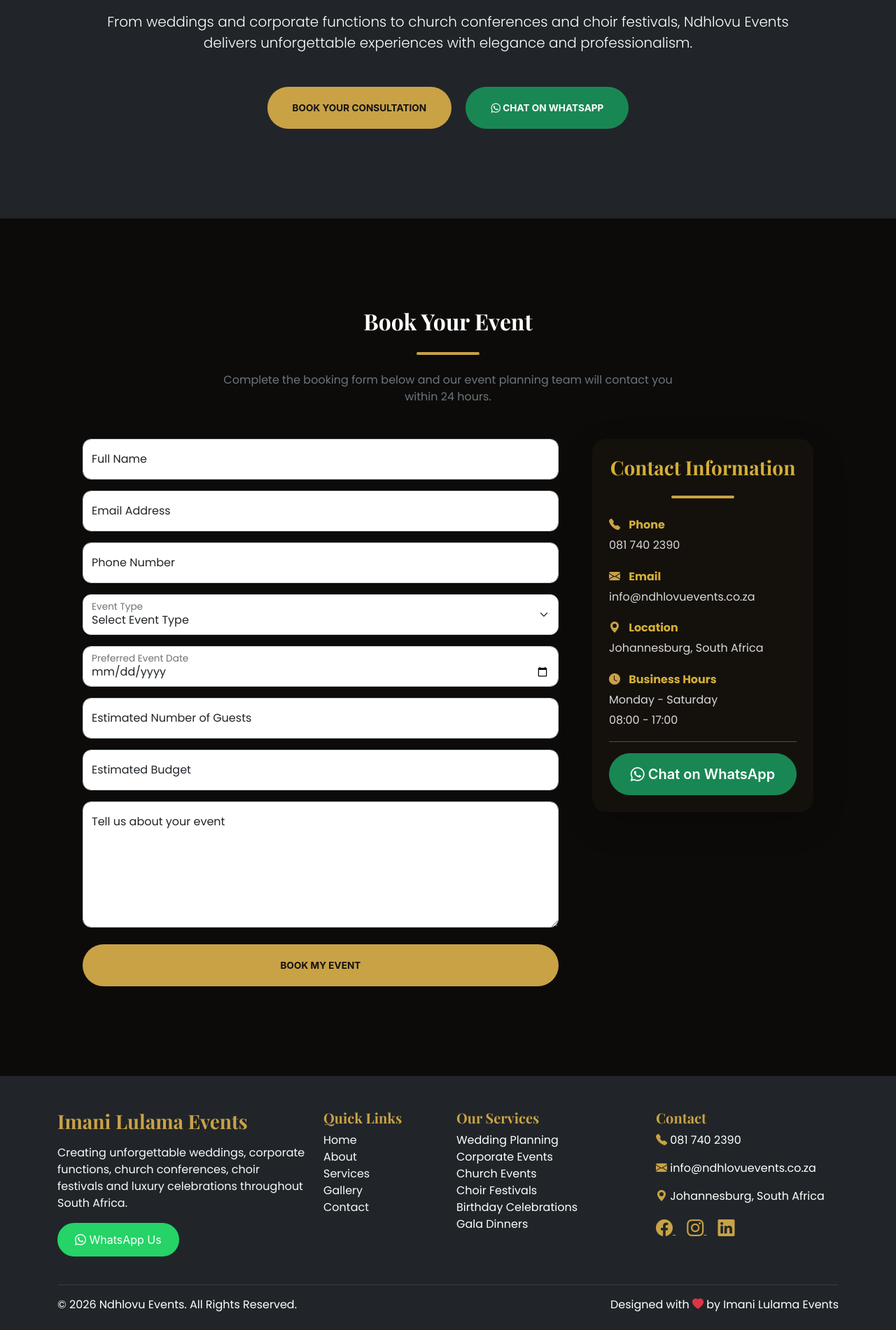
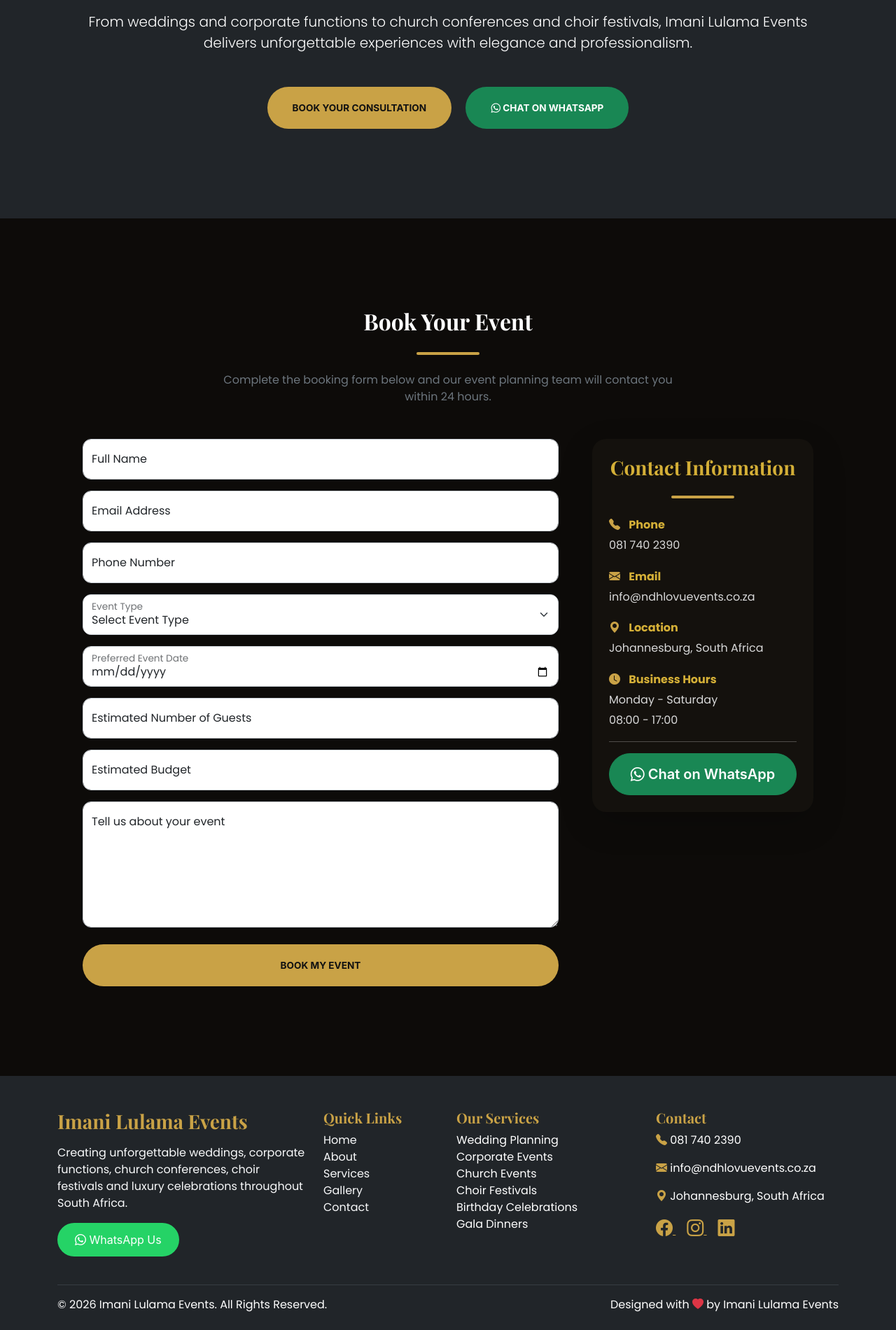
Before and after one commit to zindabatech-wq/ndlovu-events, a plain HTML site: page index.html in a window 1280 px wide. Shown: the part 5116-7016 px from the top of the page at 70% size. Drawn offline with nearby package versions, Linux system fonts and the light colour scheme.

Commit message:
Update index.html

```diff
--- a/index.html
+++ b/index.html
@@ -587,7 +587,7 @@
 
         <p class="lead mb-5">
             From weddings and corporate functions to church conferences and choir festivals,
-            Ndhlovu Events delivers unforgettable experiences with elegance and professionalism.
+            Imani Lulama Events delivers unforgettable experiences with elegance and professionalism.
         </p>
 
         <a class="btn btn-primary btn-xl" href="#contact">
@@ -916,7 +916,7 @@
 
             <div class="col-md-6 text-center text-md-start">
 
-                © 2026 Ndhlovu Events. All Rights Reserved.
+                © 2026 Imani Lulama Events. All Rights Reserved.
 
             </div>
 
```
